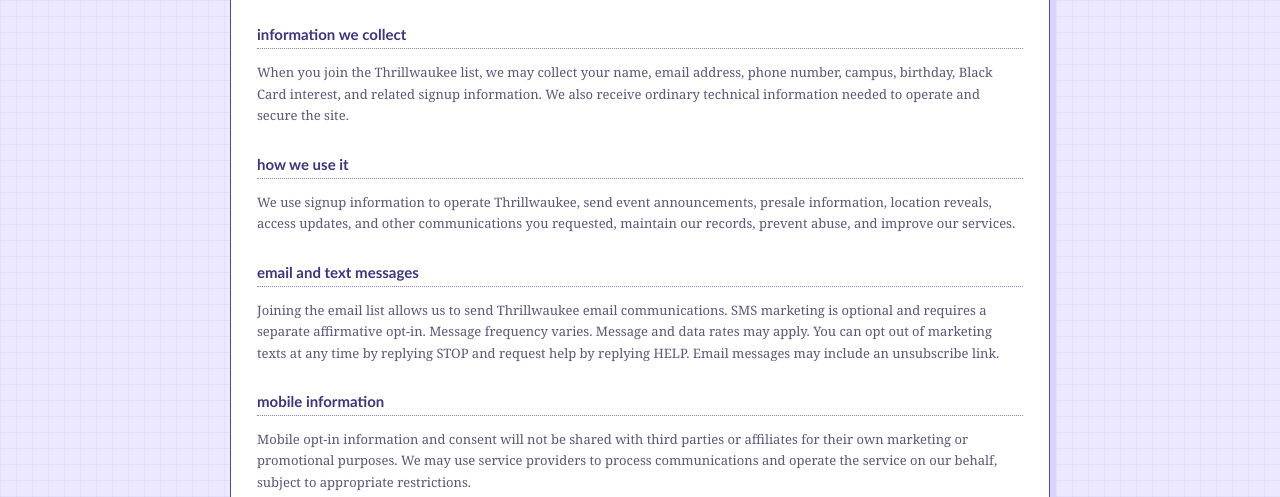
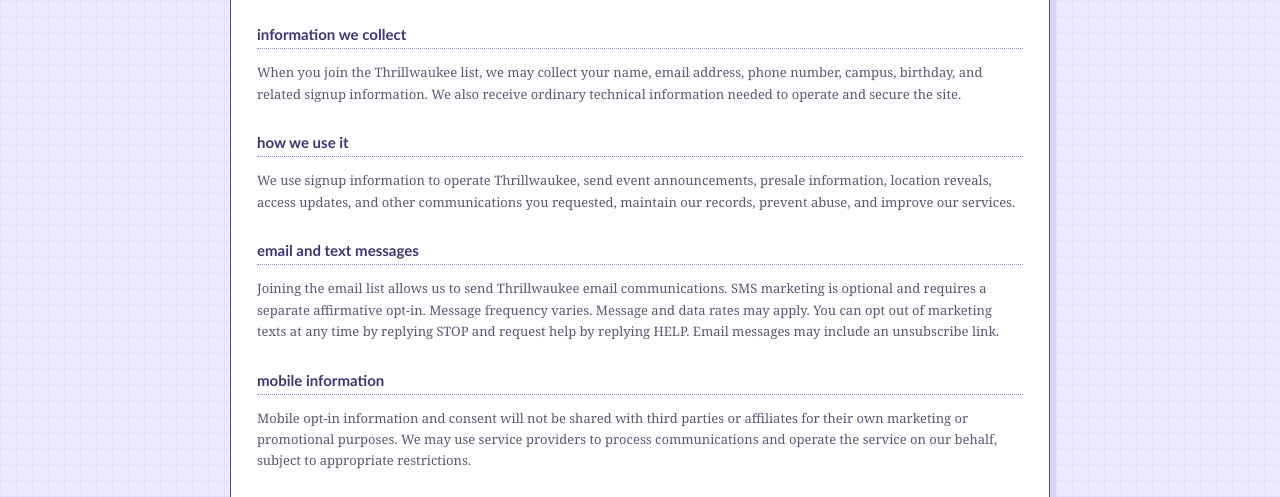
Before and after one commit to Malloy17-ui/thrillwaukee, a plain HTML site: page privacy.html in a window 1280 px wide. Shown: the part 256-753 px from the top of the page. Drawn offline with Linux system fonts and the light colour scheme.

Commit message:
Remove Black Card data reference

```diff
--- a/privacy.html
+++ b/privacy.html
@@ -16,7 +16,7 @@
     <p>This policy explains how Thrillwaukee LLC handles information submitted through our website, event communications, and related services.</p>
 
     <h2>information we collect</h2>
-    <p>When you join the Thrillwaukee list, we may collect your name, email address, phone number, campus, birthday, Black Card interest, and related signup information. We also receive ordinary technical information needed to operate and secure the site.</p>
+    <p>When you join the Thrillwaukee list, we may collect your name, email address, phone number, campus, birthday, and related signup information. We also receive ordinary technical information needed to operate and secure the site.</p>
 
     <h2>how we use it</h2>
     <p>We use signup information to operate Thrillwaukee, send event announcements, presale information, location reveals, access updates, and other communications you requested, maintain our records, prevent abuse, and improve our services.</p>
```
